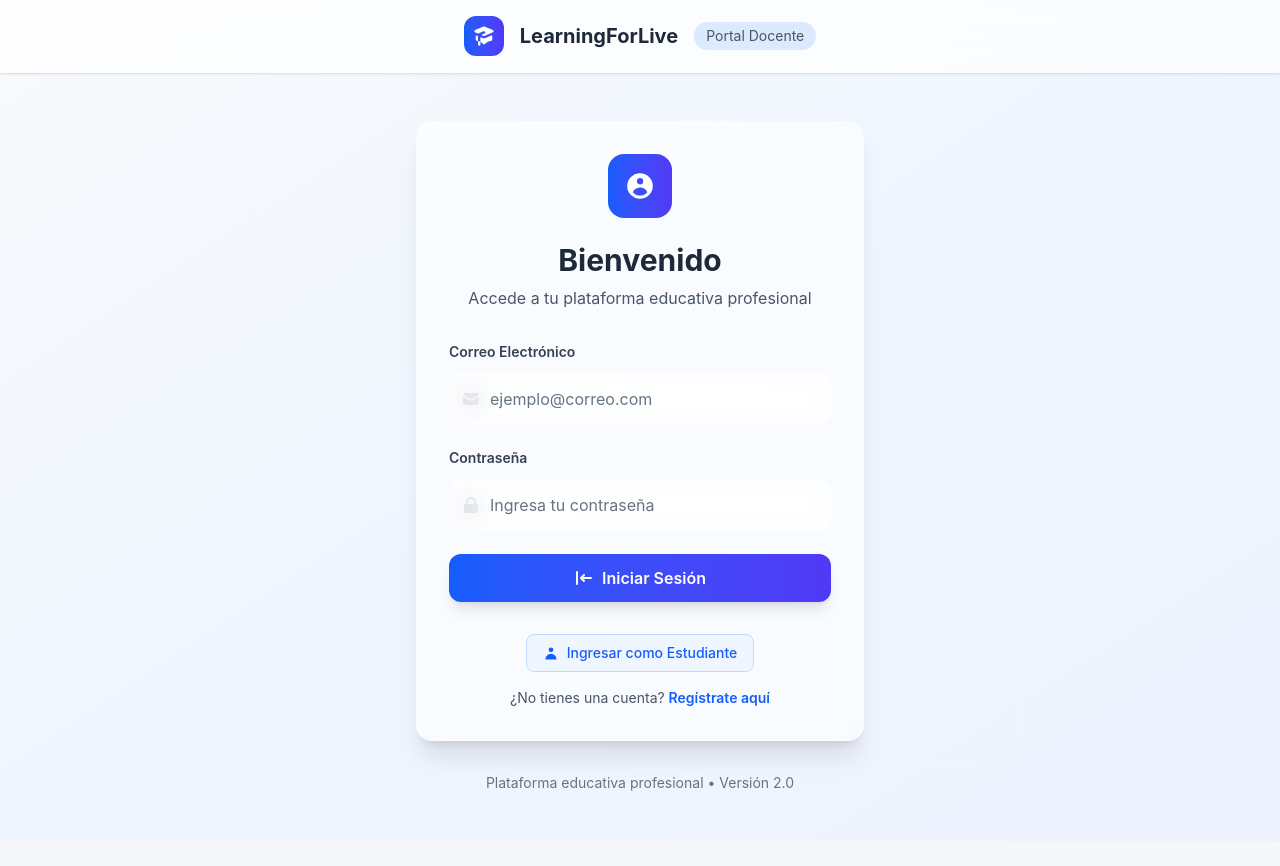
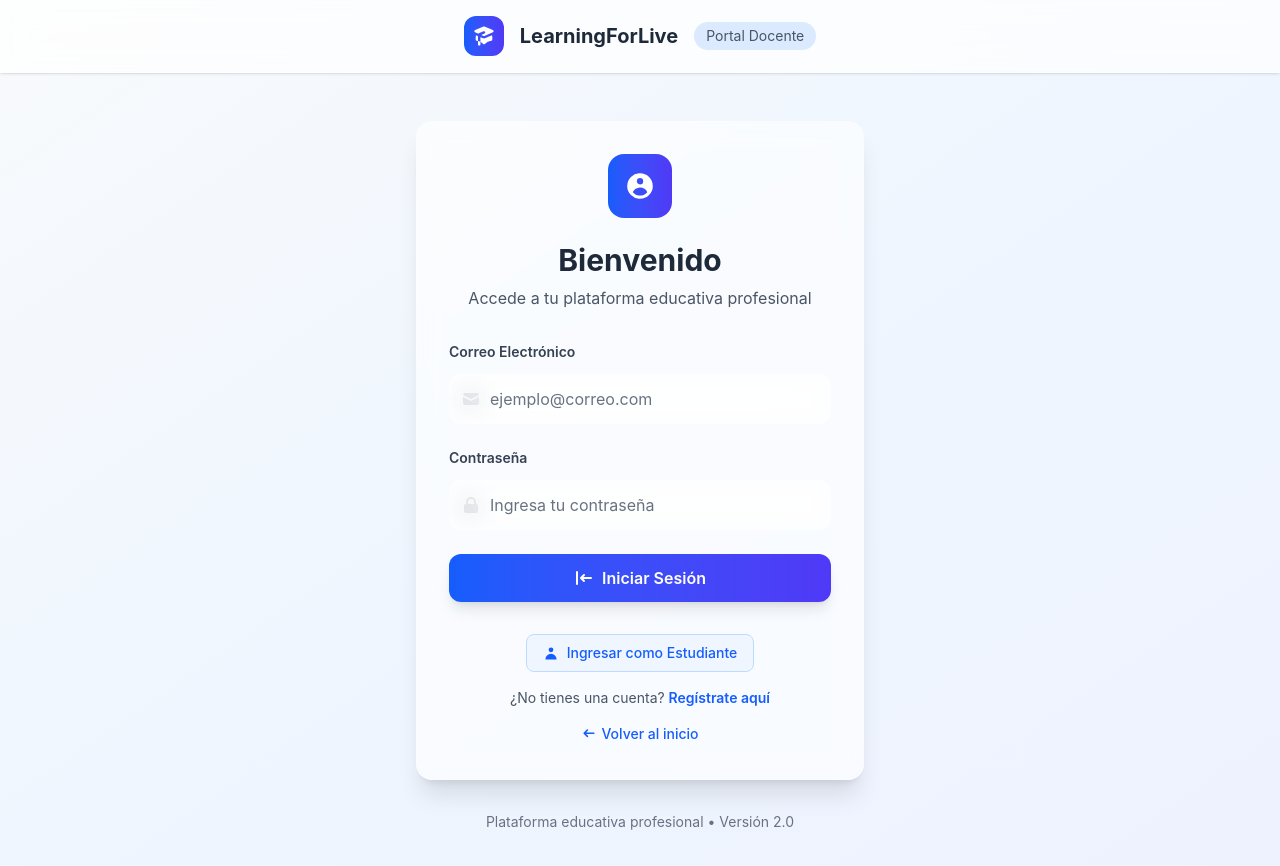
Before and after one commit to bryanhancco/ia_docente_frontend, a Next.js app: page /teacher/login in a window 1280 px wide. Shown: the top 866 px of the page. Before the commit the page ends 841 px from the top, so only its background shows below. Built offline with nearby package versions, Linux system fonts and the light colour scheme; no server answers.

Commit message:
solving minor issues

```diff
--- a/app/teacher/class/create/page.tsx
+++ b/app/teacher/class/create/page.tsx
@@ -355,8 +355,9 @@ export default function CreateClassPage() {
                         <option value="">Seleccionar tipo</option>
                         <option value="Clase teorica">Clase teórica</option>
                         <option value="Taller practico">Taller práctico</option>
-                        <option value="Laboratorio">Laboratorio</option>
-                        <option value="Seminario">Seminario</option>
+                        <option value="Sesion de repaso">LabSesion de repasooratorio</option>
+                        <option value="Evaluacion formativa">Evaluación formativa</option>
+                        <option value="Sesion de integracion">Sesión de integración</option>
                       </select>
                     </div>
 
--- a/app/teacher/login/page.tsx
+++ b/app/teacher/login/page.tsx
@@ -217,6 +217,17 @@ export default function LoginPage() {
                     </Link>
                   </p>
                 </div>
+
+                <div className="mt-4 text-center">
+                  <p className="text-gray-500 text-sm">
+                    <Link href="/" className="text-blue-600 hover:text-blue-700 font-medium hover:underline transition-colors duration-200 inline-flex items-center gap-1">
+                      <svg className="w-4 h-4" fill="currentColor" viewBox="0 0 20 20">
+                        <path fillRule="evenodd" d="M17 9a1 1 0 00-1-1H6.414l2.293-2.293a1 1 0 10-1.414-1.414l-4 4a1 1 0 000 1.414l4 4a1 1 0 001.414-1.414L6.414 10H16a1 1 0 001-1z" clipRule="evenodd"/>
+                      </svg>
+                      Volver al inicio
+                    </Link>
+                  </p>
+                </div>
               </div>
             </div>
 
```
